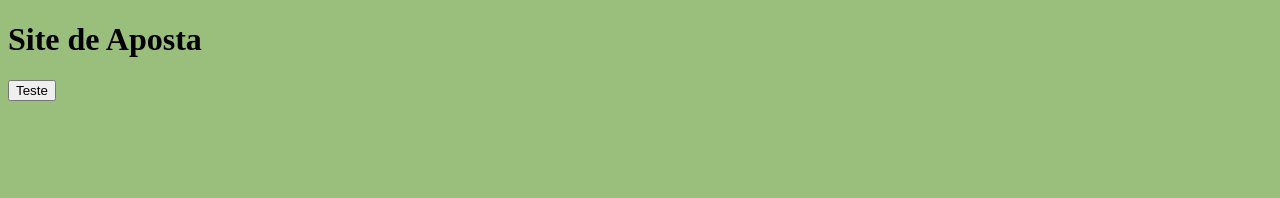
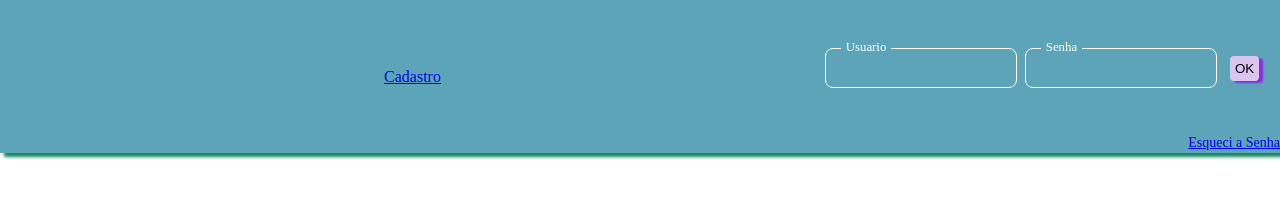
Before and after one commit to asxrangel/g243h2t, a plain HTML site: page index.html in a window 1280 px wide. Drawn offline with Linux system fonts and the light colour scheme.

Commit message:
Add files via upload

```diff
--- a/estilo/estilo.css
+++ b/estilo/estilo.css
@@ -1,4 +1,92 @@
-body {
-    background-color: rgb(154, 190, 123);
-    color: black;
+@import url(reset.css);
+@import url(padrao.css);
+body{
+    background-color: rgb(255, 255, 255);
+    color: rgb(247, 246, 246);
 }
+
+.barra-login{
+    background-color: var(--cor-fundo-barra);
+    display: flex;
+    justify-content: space-between;
+    align-items: center;
+    box-shadow: 5px 3px 3px 1px rgb(19, 138, 98);
+}
+.esqueci-senha {
+    font-size: 14px;
+    margin-bottom: 3px;
+    text-align: end;
+}
+
+.campoBtn {
+    width: 50px;
+    height: 30px;
+    position: relative;
+    margin: 3rem 0;
+    display: flex;
+    align-items: center;
+    margin-left: 5px;
+}
+
+.formLogin {
+    display: flex;
+    align-items: center;
+    justify-content: start;
+}
+
+.campoInput {
+    width: 200px;
+    height: 40px;
+    position: relative;
+    margin: 3rem 0;
+}
+.campoInput input {
+    position: absolute;
+    background-color: transparent;
+    inset: 0;
+    padding: 0 1rem;
+    font-size: 1rem;
+    outline: none;
+    border: 1px solid white;
+    border-radius: .5rem;
+    color: rgb(11, 27, 80);
+    margin-right: 8px;
+}
+.campoInput label {
+    position: relative;
+    top: 30%;
+    left: 1rem;
+    transform: translateY(-30%);
+    color: rgb(11, 27, 80);
+    font-size: 1rem;
+    pointer-events: none;
+    padding: 0 .3rem;
+    background-color: var(--cor-fundo-barra);
+    transition: 200ms ease-in-out top,
+                200ms ease-in-out font-size,
+                200ms ease-in-out color;
+}
+.campoInput input:focus + label,
+.campoInput input:valid + label {
+    top: -10px;
+    font-size: .8rem;
+    color: white;
+}
+
+.campoBtn button {
+    border: none;
+    padding: 5px;
+    background-color: rgb(217, 197, 239);
+    box-shadow: 4px 2px 2px blueviolet;
+    border-radius: 4px;
+
+}
+
+.campoBtn button:hover {
+    border: none;
+    padding: 5px;
+    background-color: rgb(117, 0, 239);
+    color: white;
+    box-shadow: 4px 2px 2px rgb(0, 17, 255);
+    border-radius: 2px;
+}
--- /dev/null
+++ b/estilo/padrao.css
@@ -0,0 +1,3 @@
+:root {
+    --cor-fundo-barra:  rgb(93, 164, 185);
+}
--- a/estilo/reset.css
+++ b/estilo/reset.css
@@ -0,0 +1,42 @@
+html, body, div, span, applet, object, iframe,
+h1, h2, h3, h4, h5, h6, p, blockquote, pre,
+a, abbr, acronym, address, big, cite, code,
+del, dfn, em, img, ins, kbd, q, s, samp,
+small, strike, strong, sub, sup, tt, var,
+b, u, i, center,
+dl, dt, dd, ol, ul, li,
+fieldset, form, label, legend,
+table, caption, tbody, tfoot, thead, tr, th, td,
+article, aside, canvas, details, embed,
+figure, figcaption, footer, header, hgroup,
+menu, nav, output, ruby, section, summary,
+time, mark, audio, video {
+    margin: 0;
+	padding: 0;
+	border: 0;
+	font-size: 100%;
+	font: inherit;
+	vertical-align: baseline;
+}
+article, aside, details, figcaption, figure,
+footer, header, hgroup, menu, nav, section {
+	display: block;
+}
+body {
+	line-height: 1;
+}
+ol, ul {
+	list-style: none;
+}
+blockquote, q {
+	quotes: none;
+}
+blockquote:before, blockquote:after,
+q:before, q:after {
+	content: '';
+	content: none;
+}
+table {
+	border-collapse: collapse;
+	border-spacing: 0;
+}
--- a/index.html
+++ b/index.html
@@ -4,12 +4,45 @@
     <meta charset="UTF-8">
     <meta http-equiv="X-UA-Compatible" content="IE=edge">
     <meta name="viewport" content="width=device-width, initial-scale=1.0">
-    <title>APOSTAS ABERTAS</title>
-    <link rel="stylesheet" href="estilo/estilo.css">
-    <script src="script/inicio.js"></script>
+    <title>SOCORRODEUS</title>
+    <link rel="stylesheet" href="./estilo/estilo.css">
+    <link rel="stylesheet" href="./estilo/reset.css">
+    <script src="./script/inicio.js" defer ></script>
 </head>
 <body>
-    <H1>Site de Aposta</H1>
-    <button id="teste">Teste</button>
+    <header class="barra-login">
+        <div class="info-barra">
+        </div>
+        <div class="cadastro">
+            <div><a href="./paginas/cadastro.html">Cadastro</a></div>
+        </div>
+        <div class="login-usuario">
+
+            <form action="" class="formLogin">
+
+                <div class="campoInput">
+                    <input type="text" id="usuario" name="usuario" placeholder="">
+                    <label for="usuario">Usuario</label>
+                </div>
+
+                <div class="campoInput">
+                    <input type="password" id="senha" name="senha" placeholder="">
+                    <label for="senha">Senha</label>
+                </div>
+
+                <div class="campoBtn">
+                <button type="submit">OK</button>
+                </div>
+
+            </form>
+
+            <div class="esqueci-senha"><a href="recuperarsenha.html">Esqueci a Senha</a></div>
+
+        </div>
+    </header>
+    <section class="pricipal">
+    </section>
+    <footer class="rodape">
+    </footer>
 </body>
 </html>
--- a/script/inicio.js
+++ b/script/inicio.js
@@ -1,5 +1,5 @@
 const btnTeste = document.querySelector("#teste");
 
 btnTeste.onclick = ()=>{
-    alert("Funcionou");
+    alert("Funcionou")
 }
```
Also changed, not shown: paginas/cadastro.html (added).
